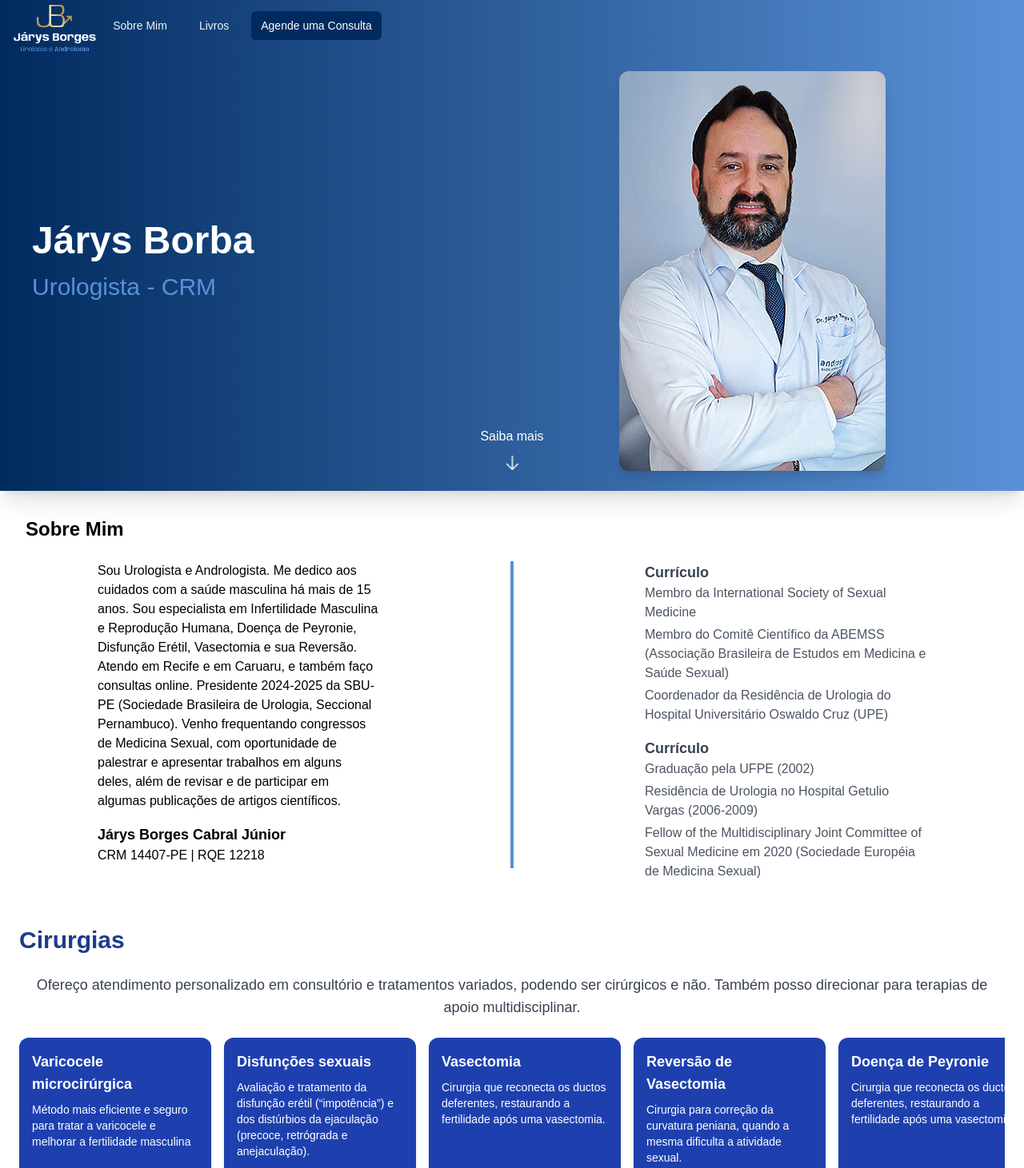
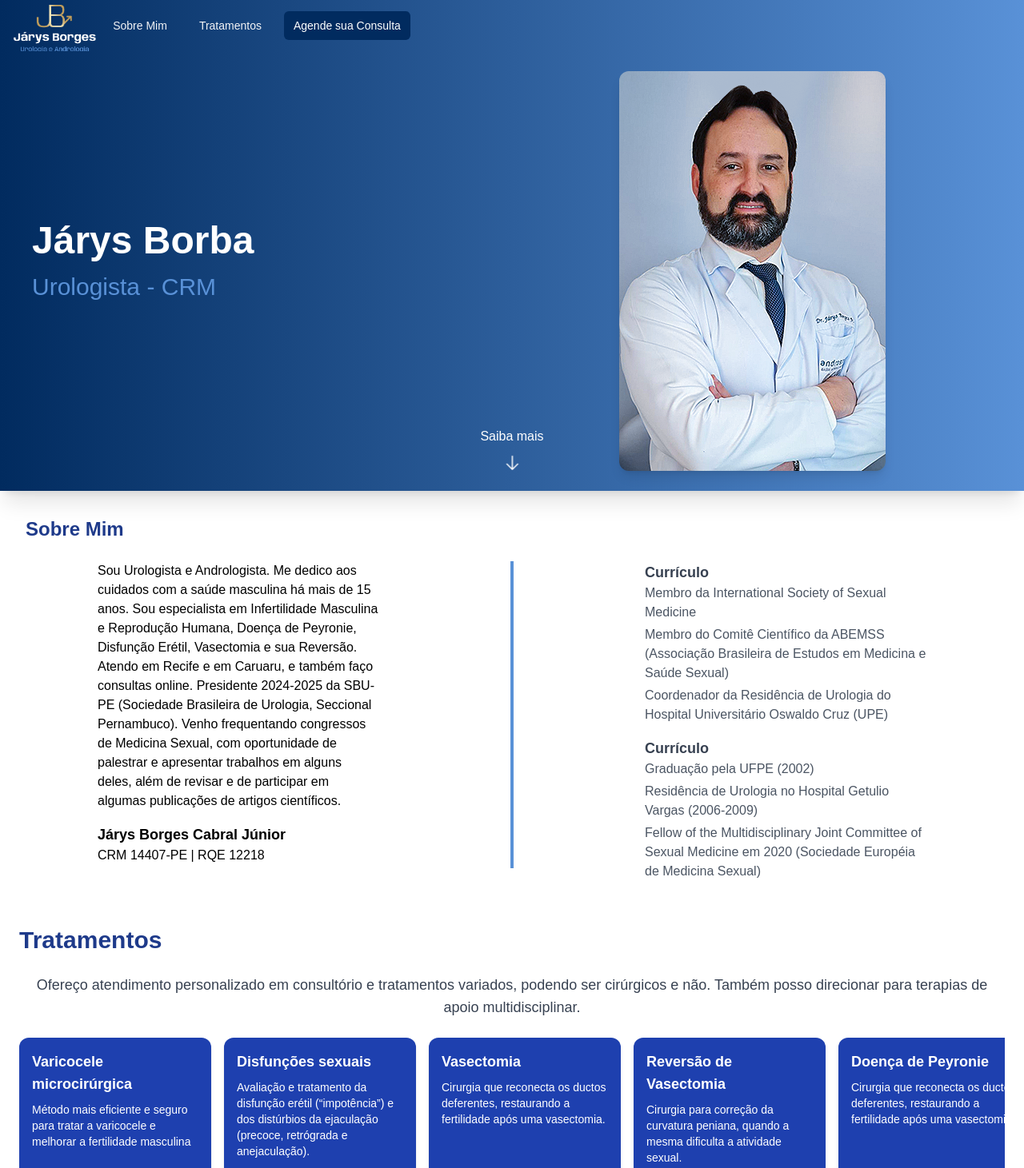
Before and after one commit to DeborahLyra/jarys-borges-landing-page, a React (Vite) app: page / in a window 1280 px wide. Shown: the top 1461 px of the page at 80% size. Built offline with nearby package versions, Linux system fonts and the light colour scheme; a web font is replaced by a local one.

Commit message:
color changes

```diff
--- a/src/components/Navbar/Navbar.tsx
+++ b/src/components/Navbar/Navbar.tsx
@@ -4,8 +4,8 @@ import logo from '../../../public/imgs/logo_jarys.png';
 
 const navigation = [
   { name: 'Sobre Mim', href: '#aboutMe', current: false },
-  { name: 'Livros', href: '#books', current: false },
-  { name: 'Agende uma Consulta', href: '#contact', current: true },
+  { name: 'Tratamentos', href: '#treatments', current: false },
+  { name: 'Agende sua Consulta', href: '#contact', current: true },
 ];
 
 function classNames(...classes: string[]) {
--- a/src/components/aboutMe/AboutMe.tsx
+++ b/src/components/aboutMe/AboutMe.tsx
@@ -2,7 +2,7 @@ export function AboutMe() {
     return (
         <div className="p-8 w-full bg-pureWhite" id="aboutMe">
             <section className="mb-6">
-                <h2 className="font-bold text-2xl mb-4 text-center sm:text-left">Sobre Mim</h2>
+                <h2 className="font-bold text-2xl mb-4 text-blue-900 text-center sm:text-left">Sobre Mim</h2>
             </section>
 
             <div className="flex flex-col sm:flex-row items-center sm:items-start sm:justify-around">
--- a/src/components/surgeries/Surgeries.tsx
+++ b/src/components/surgeries/Surgeries.tsx
@@ -61,8 +61,8 @@ const surgeries = [
 
 export function Surgeries() {
     return (
-        <div id="surgeries" className="p-6 max-w-full">
-            <h2 className="text-3xl font-bold text-blue-900 mb-6">Cirurgias</h2>
+        <div className="p-6 max-w-full" id='treatments'>
+            <h2 className="text-3xl font-bold text-blue-900 mb-6">Tratamentos</h2>
             <div className="text-center mb-6">
                 <p className="text-lg text-gray-700">
                     Ofereço atendimento personalizado em consultório e tratamentos variados,
```
